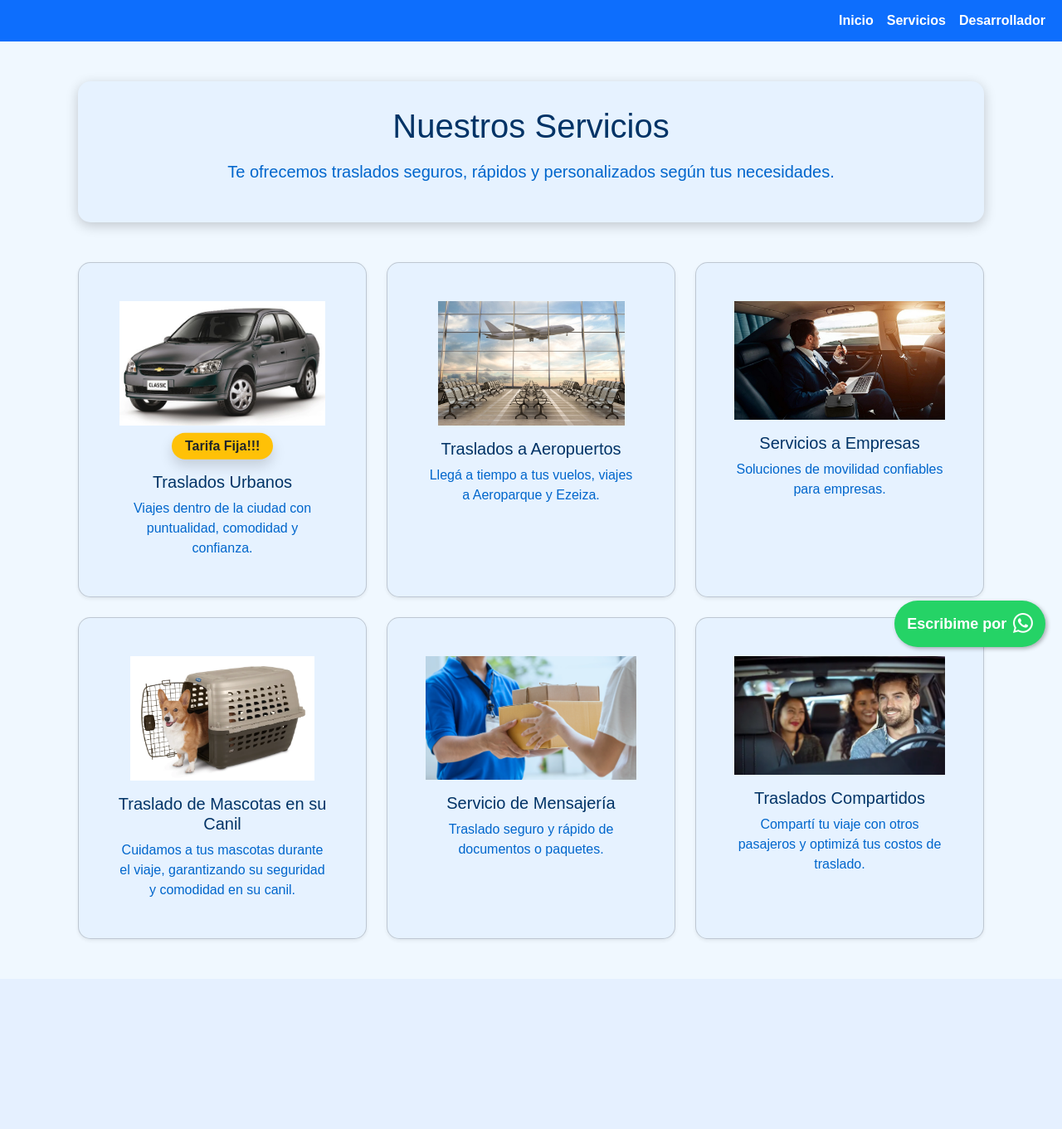
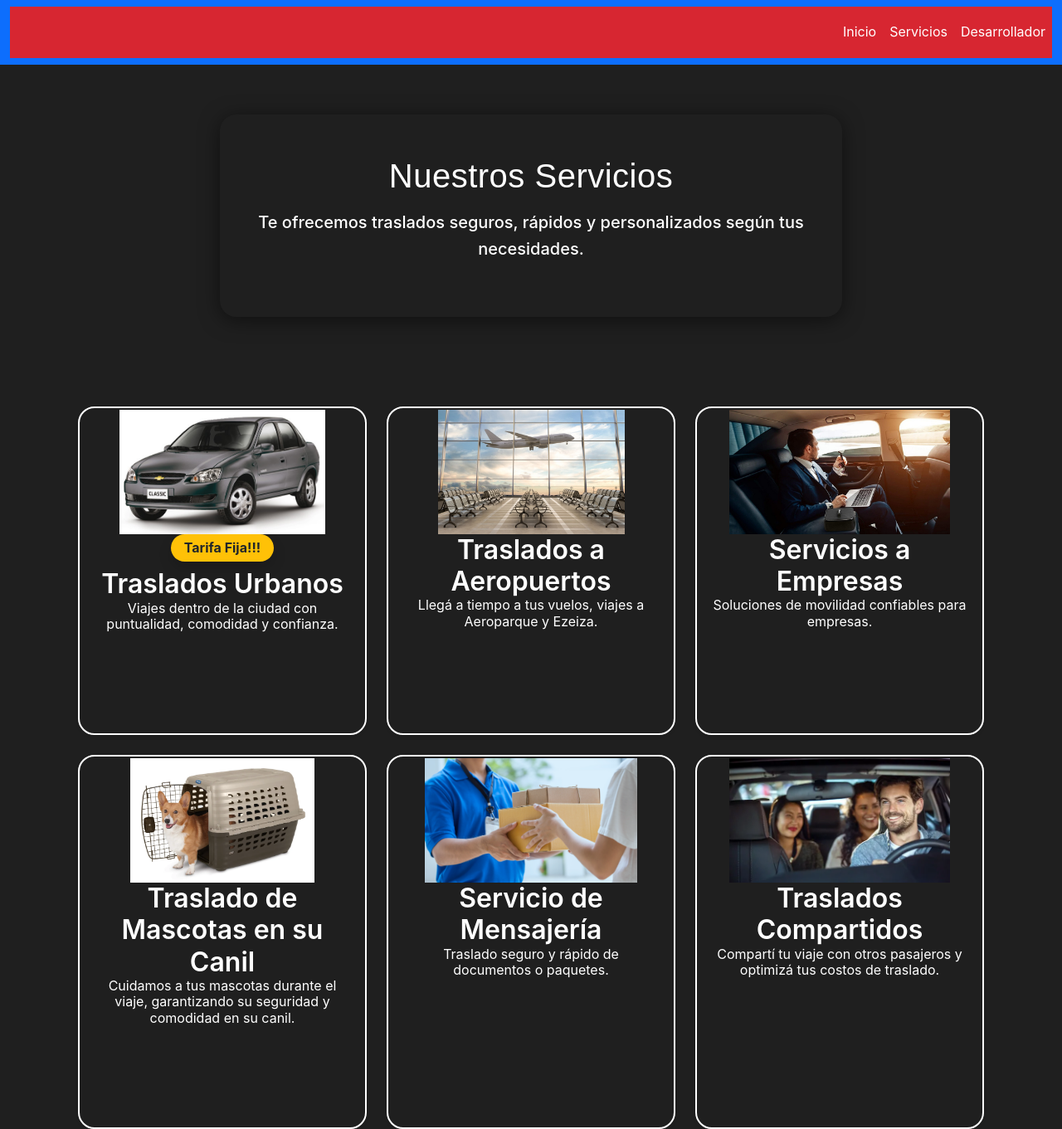
Before and after one commit to prietomarcelo40/trasladospersonalizados, a Flask app: page /servicios in a window 1280 px wide. Shown: the whole page at 83% size. Before the commit the page ends 1133 px from the top, so only its background shows below. Run offline with Flask 3, Linux system fonts and the light colour scheme.

Commit message:
feat(servicios): Ajusta cards al contenido, mejora el espaciado interno y elimina el contorno azul de foco del navbar.

```diff
--- a/static/css/estilos.css
+++ b/static/css/estilos.css
@@ -1,107 +1,188 @@
 /* ==================================== */
-/* 1. ESTILOS BASE Y TIPOGRAFÍA         */
+/* 1. PALETA DE COLORES                 */
 /* ==================================== */
-
-body {
-    background-color: #f0f8ff;
-    color: #000033;
-    font-family: 'Arial', sans-serif;
+:root {
+  --color-fondo: #1F1F1F;
+  --color-seccion: #FFFFFF;
+  --color-acento: #FFB400; /* Amarillo/Dorado para acentos */
+  --color-rojo: #D72631; /* Rojo principal */
+  --color-texto: #FFFFFF;
+  --color-texto-sec: #333333;
 }
 
-h1 {
-    color: #003366;
+/* ==================================== */
+/* 2. BASE Y TIPOGRAFÍA                 */
+/* ==================================== */
+body {
+  background-color: var(--color-fondo);
+  color: var(--color-texto);
+  font-family: 'Inter', sans-serif;
+  margin: 0;
+  line-height: 1.6;
+}
+
+h1, h2, h3 {
+  font-family: 'Poppins', sans-serif;
+  color: var(--color-texto);
+  letter-spacing: 0.5px;
 }
 
 .lead {
-    color: #0066cc;
+  color: var(--color-texto);
+  font-weight: 500;
 }
 
 /* ==================================== */
-/* 2. COMPONENTES Y UTILIDADES          */
+/* MODIFICACIONES NAVBAR (ROJO Y SIN AZUL) 🚩 */
 /* ==================================== */
-
-.text-center {
-    background-color: #e6f2ff;
-    padding: 30px;
-    border-radius: 15px;
-    box-shadow: 0px 4px 15px rgba(0,0,0,0.2);
+#navbarNav {
+    background-color: var(--color-rojo);
+    padding: 10px 0;
 }
 
-/* --- Estilos para los enlaces de navegación --- */
+/* 🚩 SOLUCIÓN DEFINITIVA PARA EL BORDE AZUL DE FOCO */
+.navbar-toggler {
+    border-color: var(--color-rojo) !important; /* Borde del botón rojo */
+}
+
+/* 1. ELIMINAR EL BORDE AZUL DE FOCO (OUTLINE y BOX-SHADOW) */
+/* Aplicamos al estado de foco */
+.navbar-toggler:focus,
+.navbar-toggler:active,
+.navbar-toggler-icon:focus { /* Apuntamos al ícono dentro del botón */
+    box-shadow: none !important;
+    outline: none !important;
+}
+
+/* 2. ASEGURAR COLOR DE ENLACES (Bootstrap usa blanco por defecto) */
 .nav-link {
-    color: white;
-    font-weight: bold;
-    text-decoration: none;
-    transition: all 0.3s ease;
-    padding: 5px 10px;
-    border-radius: 5px;
+    color: var(--color-texto) !important; /* Mantiene el blanco para que contraste con el fondo rojo */
 }
 
 .nav-link:hover {
-    color: #0066cc;
-    text-decoration: underline;
-    transform: scale(1.1);
-    background-color: #e6f2ff;
-}
-
-/* --- Estilos de Cards --- */
-.card-title {
-    color: #003366;
-}
-
-.card-text {
-    color: #0066cc;
+    color: var(--color-acento) !important; /* Resalta con el color de acento al pasar el ratón */
 }
 
 /* ==================================== */
-/* 3. BOTÓN FLOTANTE DE WHATSAPP        */
+/* 3. CONTENEDORES Y SECCIONES          */
 /* ==================================== */
-
-.whatsapp-float {
-    /* Layout y Posición */
-    position: fixed;
-    bottom: 20px;
-    right: 20px;
-    z-index: 1000;
-    display: flex;
-    align-items: center;
-    gap: 8px;
-
-    /* Apariencia */
-    background-color: #25D366;
-    color: white;
-    border-radius: 30px;
+.text-center {
+  background-color: var(--color-fondo);
+  padding: 50px 40px;
+  border-radius: 20px;
+  box-shadow: 0px 4px 25px rgba(0,0,0,0.5);
+  max-width: 750px;
+  margin: 60px auto;
   text-align: center;
-    font-size: 18px;
-    padding: 10px 15px;
-    box-shadow: 2px 2px 5px rgba(0,0,0,0.3);
-    text-decoration: none;
-
-    /* Transiciones */
-    transition: background-color 0.3s ease;
 }
 
-.whatsapp-float:hover {
-    background-color: #20b358;
-    text-decoration: none;
-}
-
-.whatsapp-float i {
-    font-size: 24px;
-}
-
-.whatsapp-text {
-    font-weight: bold;
+.rounded-circle {
+  border: 4px solid var(--color-acento);
 }
 
 /* ==================================== */
-/* 4. ANIMACIONES PERSONALIZADAS        */
+/* 4. BOTONES PRINCIPALES               */
 /* ==================================== */
+.btn-principal {
+  background-color: var(--color-rojo);
+  color: var(--color-seccion);
+  padding: 12px 28px;
+  border-radius: 30px;
+  font-weight: 600;
+  text-decoration: none;
+  transition: all 0.3s ease;
+  box-shadow: 0 4px 12px rgba(215, 38, 49, 0.4);
+}
 
-/* --- Frase animada del inicio (.animated-text) --- */
+.btn-principal:hover {
+  background-color: #FF3B4B;
+  transform: translateY(-2px);
+}
+
+.btn-secundario {
+  margin-left: 15px;
+  background-color: transparent;
+  color: var(--color-rojo);
+  border: 2px solid var(--color-rojo);
+  padding: 10px 24px;
+  border-radius: 30px;
+  font-weight: 600;
+  text-decoration: none;
+  transition: all 0.3s ease;
+}
+
+.btn-secundario:hover {
+  background-color: var(--color-rojo);
+  color: var(--color-seccion);
+}
+
+/* ==================================== */
+/* 5. SECCIÓN SERVICIOS                  */
+/* ==================================== */
+.servicios {
+  background-color: var(--color-seccion);
+  color: var(--color-texto-sec);
+  padding: 60px 20px;
+  border-radius: 15px;
+  box-shadow: 0 4px 15px rgba(0,0,0,0.1);
+}
+
+.servicio-titulo {
+  color: var(--color-rojo);
+  font-weight: 700;
+  margin-bottom: 15px;
+}
+
+.servicio-texto {
+  color: var(--color-texto-sec);
+}
+
+/* ==================================== */
+/* 6. TECLAS / TABS DE LAS CARDS         */
+/* ==================================== */
+.servicios-tabs {
+    display: flex;
+    gap: 15px;
+    justify-content: center;
+    margin-bottom: 30px;
+}
+
+.servicios-tab {
+    background-color: var(--color-rojo) !important;
+    color: var(--color-seccion) !important;
+    border: 2px solid var(--color-acento) !important;
+    padding: 10px 20px;
+    border-radius: 12px;
+    font-weight: 600;
+    cursor: pointer;
+    transition: all 0.3s ease;
+    text-align: center;
+}
+
+.servicios-tab:hover {
+    background-color: #FF3B4B !important;
+    border-color: #FFC733 !important;
+}
+
+.servicios-tab.active {
+    background-color: var(--color-acento) !important;
+    color: var(--color-fondo) !important;
+    border-color: var(--color-rojo) !important;
+}
+
+/* ==================================== */
+/* 7. BOTÓN FLOTANTE DE WHATSAPP        */
+/* ==================================== */
+.whatsapp-float {
+  display: none; /* Eliminado de toda la página */
+}
+
+/* ==================================== */
+/* 8. ANIMACIONES PERSONALIZADAS        */
+/* ==================================== */
 .animated-text {
   font-weight: bold;
-    color: #ff6600;
+  color: var(--color-acento);
   font-size: 1.5rem;
   opacity: 0;
   animation: fadeBounce 2s ease forwards;
@@ -113,40 +194,51 @@ h1 {
   100% { opacity: 1; transform: translateY(0); }
 }
 
-/* --- Badge "Tarifa Fija" (.animated-badge) --- */
-.animated-badge {
-    animation: pulseMoreEvident 1.5s ease-in-out infinite, bounceFloat 3s ease-in-out infinite alternate;
-    transform-origin: center;
+/* ==================================== */
+/* 9. MODIFICACIONES: CARDS BLANCAS      */
+/* ==================================== */
+.servicio-card {
+    border: 2px solid #FFFFFF !important;
+    /* AJUSTE AL CONTENIDO y CENTRADO */
+    min-height: auto;
+    padding: 2px;
+    display: flex;
+    flex-direction: column;
+    align-items: center;
+    justify-content: center;
+    text-align: center;
 }
 
-@keyframes pulseMoreEvident {
-    0% {
-        transform: scale(1);
-        box-shadow: 0 0 0 0 rgba(255, 193, 7, 0.7);
-    }
-    50% {
-        transform: scale(1.1);
-        box-shadow: 0 0 0 15px rgba(255, 193, 7, 0);
-    }
-    100% {
-        transform: scale(1);
-        box-shadow: 0 0 0 0 rgba(255, 193, 7, 0);
-    }
+.servicio-card .card-body {
+    /* ANULAMOS el relleno vertical de Bootstrap */
+    padding-top: 0 !important;
+    padding-bottom: 0 !important;
 }
 
-@keyframes bounceFloat {
-    0% { transform: translateY(0); }
-    25% { transform: translateY(-8px); }
-    50% { transform: translateY(0); }
-    75% { transform: translateY(-4px); }
-    100% { transform: translateY(0); }
+.servicio-card .card-body img {
+    /* Tamaño de imagen */
+    max-height: 150px;
+    /* Ajuste de margen para ceñir */
+    margin-bottom: 0 !important;
+    display: block;
+    margin-left: auto;
+    margin-right: auto;
 }
 
-/* ==================================== */
-/* 5. REGLAS ESPECÍFICAS DE PÁGINA      */
-/* ==================================== */
+.servicio-card .card-title {
+    color: #FFFFFF !important;
+    /* Tamaño del título */
+    font-size: 2rem;
+    /* Ajuste de margen para ceñir */
+    margin-bottom: 0 !important;
+    font-weight: 600;
+}
 
-/* OCULTA EL BOTÓN DE WHATSAPP SOLO EN LA PÁGINA DESARROLLADOR */
-.no-whatsapp .whatsapp-float {
-    display: none !important;
+.servicio-card .card-text {
+    color: #FFFFFF !important;
+    /* Tamaño del texto */
+    font-size: 1rem;
+    line-height: 1.2;
+    /* Ajuste de margen para ceñir */
+    margin-bottom: 0 !important;
 }
--- a/templates/base.html
+++ b/templates/base.html
@@ -3,16 +3,7 @@
 <head>
     <meta charset="UTF-8">
     <meta name="viewport" content="width=device-width, initial-scale=1.0">
-
     <title>{% block title %}Título por Defecto{% endblock %}</title>
-
-    <script async src="https://www.googletagmanager.com/gtag/js?id=G-YY74KH3NGM"></script>
-    <script>
-      window.dataLayer = window.dataLayer || [];
-      function gtag(){dataLayer.push(arguments);}
-      gtag('js', new Date());
-      gtag('config', 'G-YY74KH3NGM');
-    </script>
 
     <link href="https://cdn.jsdelivr.net/npm/bootstrap@5.3.3/dist/css/bootstrap.min.css" rel="stylesheet">
     <link rel="stylesheet" href="https://cdn.jsdelivr.net/npm/bootstrap-icons@1.10.5/font/bootstrap-icons.css">
@@ -28,15 +19,9 @@
             </button>
             <div class="collapse navbar-collapse" id="navbarNav">
                 <ul class="navbar-nav ms-auto">
-                    <li class="nav-item">
-                        <a class="nav-link" href="{{ url_for('home') }}">Inicio</a>
-                    </li>
-                    <li class="nav-item">
-                        <a class="nav-link" href="{{ url_for('servicios') }}">Servicios</a>
-                    </li>
-                    <li class="nav-item">
-                        <a class="nav-link" href="{{ url_for('desarrollador') }}">Desarrollador</a>
-                    </li>
+                    <li class="nav-item"><a class="nav-link" href="{{ url_for('home') }}">Inicio</a></li>
+                    <li class="nav-item"><a class="nav-link" href="{{ url_for('servicios') }}">Servicios</a></li>
+                    <li class="nav-item"><a class="nav-link" href="{{ url_for('desarrollador') }}">Desarrollador</a></li>
                 </ul>
             </div>
         </div>
@@ -46,16 +31,6 @@
         {% block content %}{% endblock %}
     </div>
 
-    {% block hide_whatsapp %}
-    <a href="https://wa.me/5491133810134?text=%C2%A1Hola%2C%20visite%20tu%20p%C3%A1gina%20web%20y%20quiero%20info%21"
-        target="_blank"
-        class="whatsapp-float"
-        aria-label="Contactar por WhatsApp">
-        <span class="whatsapp-text">Escribime por</span>
-        <i class="bi bi-whatsapp"></i>
-    </a>
-    {% endblock %}
-
     <script src="https://cdn.jsdelivr.net/npm/bootstrap@5.3.3/dist/js/bootstrap.bundle.min.js"></script>
 </body>
 </html>
```
Also changed, not shown: templates/index.html (+13 -5 lines). Lines whose indentation alone changed are shown as unchanged.
